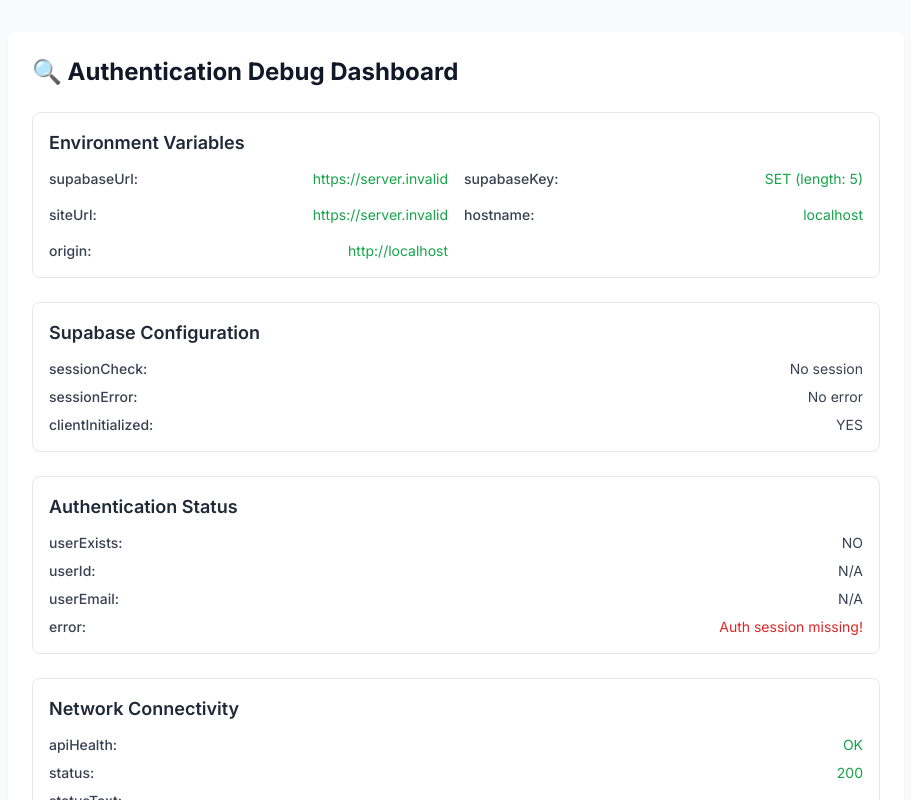
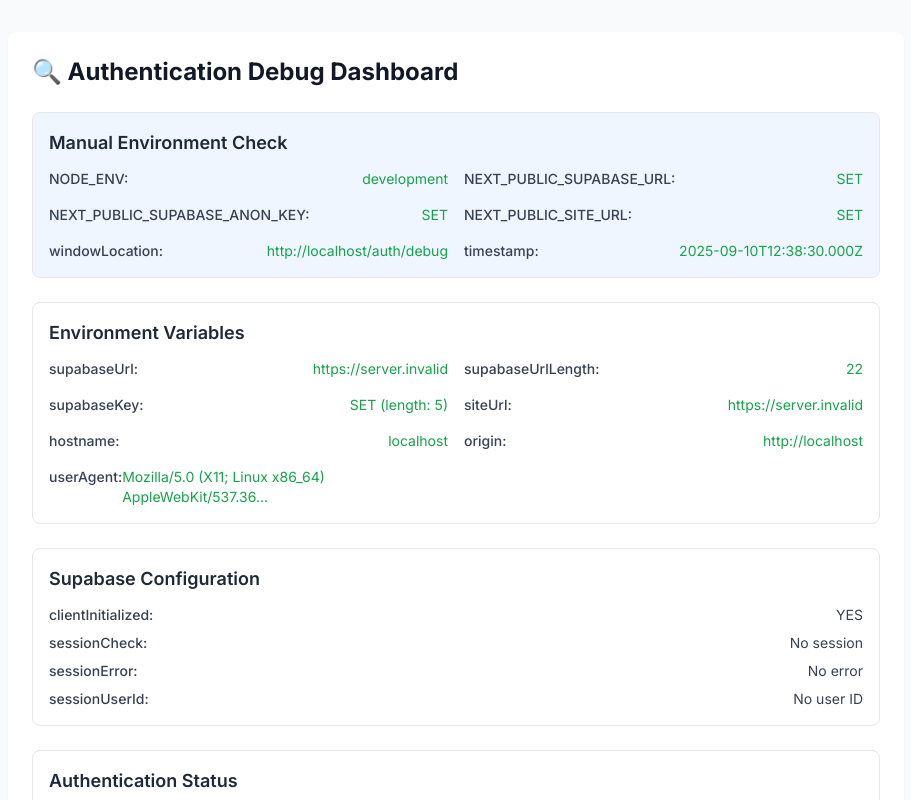
Before and after one commit to FahriYuwan/FamilyManagementCash, a Next.js app: page /auth/debug in a window 1280 px wide. Shown: the top 800 px of the page, without its empty margins (184-1095 px from the left). Built offline with nearby package versions, Linux system fonts and the light colour scheme; no server answers.

Commit message:
fix: Enhanced debugging system with detailed error handling and improved Supabase client

```diff
--- a/app/auth/debug/page.tsx
+++ b/app/auth/debug/page.tsx
@@ -1,9 +1,18 @@
 'use client'
 
 import { useState, useEffect } from 'react'
-import { createClient } from '@/lib/supabase'
 import { Button } from '@/components/ui/button'
 import { Input } from '@/components/ui/input'
+
+// Dynamic import with error handling
+let createClient: any = null
+try {
+  const supabaseModule = require('@/lib/supabase')
+  createClient = supabaseModule.createClient
+  console.log('🔍 Supabase module imported successfully')
+} catch (err) {
+  console.error('🚨 Failed to import Supabase module:', err)
+}
 
 interface DebugInfo {
   environment: any
@@ -15,79 +24,135 @@
 
 export default function AuthDebugPage() {
   const [debugInfo, setDebugInfo] = useState<DebugInfo>({
-    environment: {},
-    supabaseConfig: {},
-    authStatus: {},
-    networkTest: {},
-    loginTest: {}
+    environment: { status: 'Loading...' },
+    supabaseConfig: { status: 'Loading...' },
+    authStatus: { status: 'Loading...' },
+    networkTest: { status: 'Loading...' },
+    loginTest: { status: 'Not tested' }
   })
   const [testEmail, setTestEmail] = useState('ayah@demo.com')
   const [testPassword, setTestPassword] = useState('password123')
   const [loading, setLoading] = useState(false)
+  const [manualEnvCheck, setManualEnvCheck] = useState<any>({})
 
   useEffect(() => {
+    // Manual environment check that runs immediately
+    const checkEnvManually = () => {
+      try {
+        const envCheck = {
+          NODE_ENV: process.env.NODE_ENV,
+          NEXT_PUBLIC_SUPABASE_URL: process.env.NEXT_PUBLIC_SUPABASE_URL ? 'SET' : 'NOT SET',
+          NEXT_PUBLIC_SUPABASE_ANON_KEY: process.env.NEXT_PUBLIC_SUPABASE_ANON_KEY ? 'SET' : 'NOT SET',
+          NEXT_PUBLIC_SITE_URL: process.env.NEXT_PUBLIC_SITE_URL ? 'SET' : 'NOT SET',
+          windowLocation: typeof window !== 'undefined' ? window.location.href : 'SSR',
+          timestamp: new Date().toISOString()
+        }
+        console.log('Manual env check:', envCheck)
+        setManualEnvCheck(envCheck)
+      } catch (err) {
+        console.error('Manual env check failed:', err)
+        setManualEnvCheck({ error: 'Failed to check environment variables' })
+      }
+    }
+
+    checkEnvManually()
     runDiagnostics()
   }, [])
 
   const runDiagnostics = async () => {
-    const supabase = createClient()
+    console.log('🔍 Starting diagnostics...')
 
+    try {
       // Check environment variables
       const environment = {
         supabaseUrl: process.env.NEXT_PUBLIC_SUPABASE_URL || 'NOT SET',
-      supabaseKey: process.env.NEXT_PUBLIC_SUPABASE_ANON_KEY ? 'SET (length: ' + process.env.NEXT_PUBLIC_SUPABASE_ANON_KEY.length + ')' : 'NOT SET',
+        supabaseUrlLength: process.env.NEXT_PUBLIC_SUPABASE_URL?.length || 0,
+        supabaseKey: process.env.NEXT_PUBLIC_SUPABASE_ANON_KEY ? `SET (length: ${process.env.NEXT_PUBLIC_SUPABASE_ANON_KEY.length})` : 'NOT SET',
         siteUrl: process.env.NEXT_PUBLIC_SITE_URL || 'NOT SET',
         hostname: typeof window !== 'undefined' ? window.location.hostname : 'server-side',
-      origin: typeof window !== 'undefined' ? window.location.origin : 'server-side'
+        origin: typeof window !== 'undefined' ? window.location.origin : 'server-side',
+        userAgent: typeof window !== 'undefined' ? navigator.userAgent.substring(0, 50) + '...' : 'server-side'
       }
 
-    // Check Supabase configuration
+      console.log('Environment check:', environment)
+
+      // Check Supabase configuration with error handling
       let supabaseConfig = {}
       try {
+        if (!createClient) {
+          throw new Error('Supabase createClient function not available')
+        }
+
+        console.log('🔍 Initializing Supabase client...')
+        const supabase = createClient()
+        console.log('🔍 Supabase client created, getting session...')
+
         const { data: { session }, error } = await supabase.auth.getSession()
+        console.log('🔍 Session result:', { hasSession: !!session, error: error?.message })
+
         supabaseConfig = {
+          clientInitialized: 'YES',
           sessionCheck: session ? 'Session exists' : 'No session',
           sessionError: error ? error.message : 'No error',
-        clientInitialized: 'YES'
+          sessionUserId: session?.user?.id || 'No user ID'
         }
       } catch (err) {
+        console.error('🚨 Supabase client error:', err)
         supabaseConfig = {
           clientInitialized: 'NO',
-        error: err instanceof Error ? err.message : 'Unknown error'
+          error: err instanceof Error ? err.message : 'Unknown error',
+          errorType: err instanceof Error ? err.constructor.name : 'Unknown',
+          createClientAvailable: !!createClient
         }
       }
 
-    // Check auth status
+      // Check auth status with detailed error handling
       let authStatus = {}
       try {
+        console.log('🔍 Getting user info...')
+        const supabase = createClient()
         const { data: { user }, error } = await supabase.auth.getUser()
+        console.log('🔍 User result:', { hasUser: !!user, error: error?.message })
+
         authStatus = {
           userExists: user ? 'YES' : 'NO',
           userId: user?.id || 'N/A',
           userEmail: user?.email || 'N/A',
+          emailConfirmed: user?.email_confirmed_at ? 'YES' : 'NO',
           error: error ? error.message : 'No error'
         }
       } catch (err) {
+        console.error('🚨 Auth status error:', err)
         authStatus = {
-        error: err instanceof Error ? err.message : 'Unknown error'
+          error: err instanceof Error ? err.message : 'Unknown error',
+          errorType: err instanceof Error ? err.constructor.name : 'Unknown'
         }
       }
 
       // Test network connectivity
       let networkTest = {}
       try {
+        console.log('🔍 Testing API health...')
         const response = await fetch('/api/health')
+        const responseText = await response.text()
+        console.log('🔍 API health response:', { status: response.status, ok: response.ok })
+
         networkTest = {
           apiHealth: response.ok ? 'OK' : 'FAILED',
           status: response.status,
-        statusText: response.statusText
+          statusText: response.statusText,
+          responseText: responseText.substring(0, 100)
         }
       } catch (err) {
+        console.error('🚨 Network test error:', err)
         networkTest = {
           apiHealth: 'FAILED',
-        error: err instanceof Error ? err.message : 'Unknown error'
+          error: err instanceof Error ? err.message : 'Unknown error',
+          errorType: err instanceof Error ? err.constructor.name : 'Unknown'
         }
       }
+
+      console.log('🔍 Diagnostics complete:', { environment, supabaseConfig, authStatus, networkTest })
 
       setDebugInfo({
         environment,
@@ -96,6 +161,17 @@
         networkTest,
         loginTest: {}
       })
+
+    } catch (err) {
+      console.error('🚨 Diagnostics failed:', err)
+      setDebugInfo({
+        environment: { error: 'Failed to check environment' },
+        supabaseConfig: { error: 'Failed to check Supabase' },
+        authStatus: { error: 'Failed to check auth' },
+        networkTest: { error: 'Failed to check network' },
+        loginTest: { error: 'Failed to initialize' }
+      })
+    }
   }
 
   const testLogin = async () => {
@@ -137,6 +213,27 @@
     alert('Debug info copied to clipboard!')
   }
 
+  const testBasicFunctionality = () => {
+    console.log('Testing basic functionality...')
+    console.log('Window object:', typeof window)
+    console.log('Process.env keys:', Object.keys(process.env).filter(key => key.startsWith('NEXT_PUBLIC_')))
+    console.log('Current URL:', typeof window !== 'undefined' ? window.location.href : 'SSR')
+    console.log('createClient available:', !!createClient)
+
+    if (!createClient) {
+      return 'FAILED: createClient function not available'
+    }
+
+    try {
+      const testSupabase = createClient()
+      console.log('Supabase client created successfully')
+      return 'SUCCESS'
+    } catch (err) {
+      console.error('Failed to create Supabase client:', err)
+      return `FAILED: ${err instanceof Error ? err.message : 'Unknown error'}`
+    }
+  }
+
   return (
     <div className="min-h-screen bg-gray-50 py-8 px-4">
       <div className="max-w-4xl mx-auto">
@@ -146,6 +243,21 @@
           </h1>
 
           <div className="space-y-6">
+            {/* Manual Environment Check */}
+            <div className="border rounded-lg p-4 bg-blue-50">
+              <h2 className="text-lg font-semibold text-gray-800 mb-3">Manual Environment Check</h2>
+              <div className="grid grid-cols-1 md:grid-cols-2 gap-4 text-sm">
+                {Object.entries(manualEnvCheck).map(([key, value]) => (
+                  <div key={key} className="flex justify-between">
+                    <span className="font-medium">{key}:</span>
+                    <span className={value === 'NOT SET' ? 'text-red-600' : 'text-green-600'}>
+                      {String(value)}
+                    </span>
+                  </div>
+                ))}
+              </div>
+            </div>
+
             {/* Environment Variables */}
             <div className="border rounded-lg p-4">
               <h2 className="text-lg font-semibold text-gray-800 mb-3">Environment Variables</h2>
@@ -265,6 +377,9 @@
               <Button onClick={copyDebugInfo} variant="outline">
                 📋 Copy Debug Info
               </Button>
+              <Button onClick={() => console.log('Basic test:', testBasicFunctionality())} variant="outline">
+                🧪 Test Basic Functions
+              </Button>
             </div>
           </div>
         </div>
--- a/lib/supabase.ts
+++ b/lib/supabase.ts
@@ -6,28 +6,61 @@
   const supabaseUrl = process.env.NEXT_PUBLIC_SUPABASE_URL
   const supabaseKey = process.env.NEXT_PUBLIC_SUPABASE_ANON_KEY
 
+  console.log('Supabase createClient called with:', {
+    hasUrl: !!supabaseUrl,
+    hasKey: !!supabaseKey,
+    urlLength: supabaseUrl?.length || 0,
+    keyLength: supabaseKey?.length || 0
+  })
+
   if (!supabaseUrl || !supabaseKey) {
-    throw new Error('Missing Supabase environment variables. Please check your .env.local file.')
+    const error = `Missing Supabase environment variables. URL: ${!!supabaseUrl}, KEY: ${!!supabaseKey}`
+    console.error(error)
+    throw new Error(error)
   }
 
-  return createBrowserClient<Database>(
+  try {
+    const client = createBrowserClient<Database>(
       supabaseUrl,
       supabaseKey
     )
+    console.log('Supabase client created successfully')
+    return client
+  } catch (err) {
+    console.error('Failed to create Supabase browser client:', err)
+    throw err
+  }
 }
 
-// Legacy export for backward compatibility
-export const supabase = createClient()
+// Legacy export for backward compatibility - lazy initialization
+export const getSupabaseClient = () => {
+  try {
+    return createClient()
+  } catch (err) {
+    console.error('Failed to get Supabase client:', err)
+    return null
+  }
+}
 
 // Helper function to get current user
 export const getCurrentUser = async () => {
+  try {
     const supabase = createClient()
     const { data: { user }, error } = await supabase.auth.getUser()
     return { user, error }
+  } catch (err) {
+    console.error('getCurrentUser failed:', err)
+    return { user: null, error: err }
+  }
 }
 
 // Helper function to check if user is authenticated
 export const isAuthenticated = async () => {
+  try {
     const { user } = await getCurrentUser()
     return !!user
+  } catch (err) {
+    console.error('isAuthenticated failed:', err)
+    return false
   }
+}
```
Also changed, not shown: 2 other files (tests, documents, lock files or other folders). Lines whose indentation alone changed are shown as unchanged.
